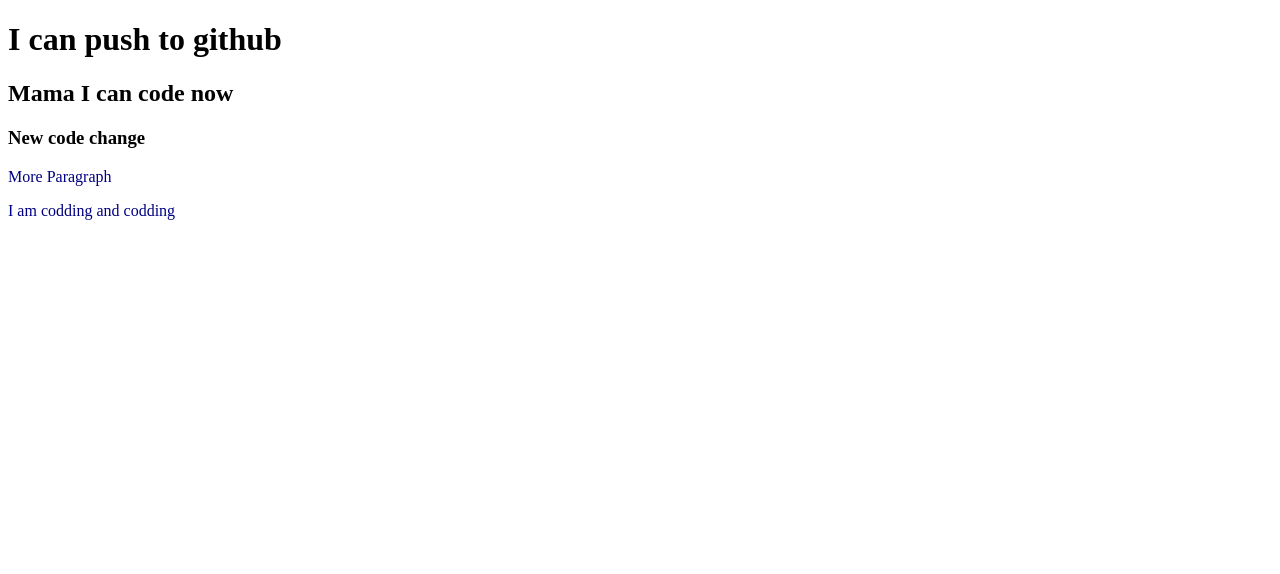
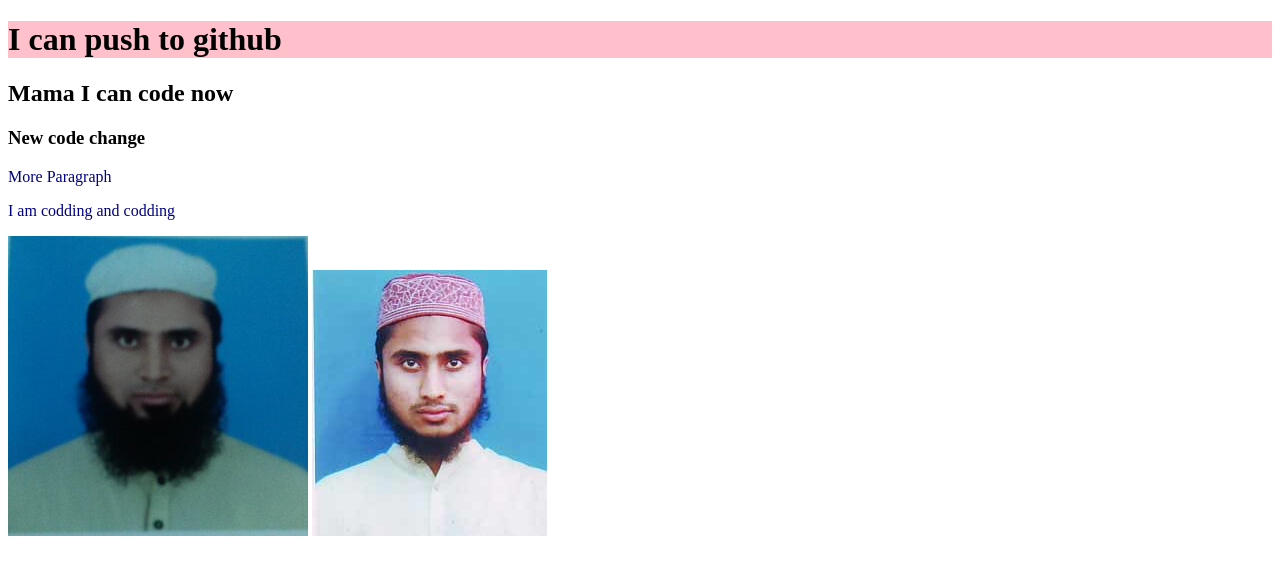
Before and after one commit to KaisarSiddique/my-second-repo, a plain HTML site: page index.html in a window 1280 px wide. Drawn offline with Linux system fonts and the light colour scheme.

Commit message:
Images added

```diff
--- a/index.html
+++ b/index.html
@@ -13,5 +13,7 @@
    <h3>New code change </h3>
    <p>More Paragraph</p>
    <p>I am codding and codding</p>
+   <img src="rsz_1picnew300by300.jpg" height="" width="" alt="#">
+   <img src="pic-old.jpg" width="" height="" alt="#">
 </body>
 </html>
--- a/style.css
+++ b/style.css
@@ -1,3 +1,6 @@
 p{
     color:navy;
 }
+h1{
+    background-color: pink;
+}
```
Also changed, not shown: pic-old.jpg (added), rsz_1picnew300by300.jpg (added).
